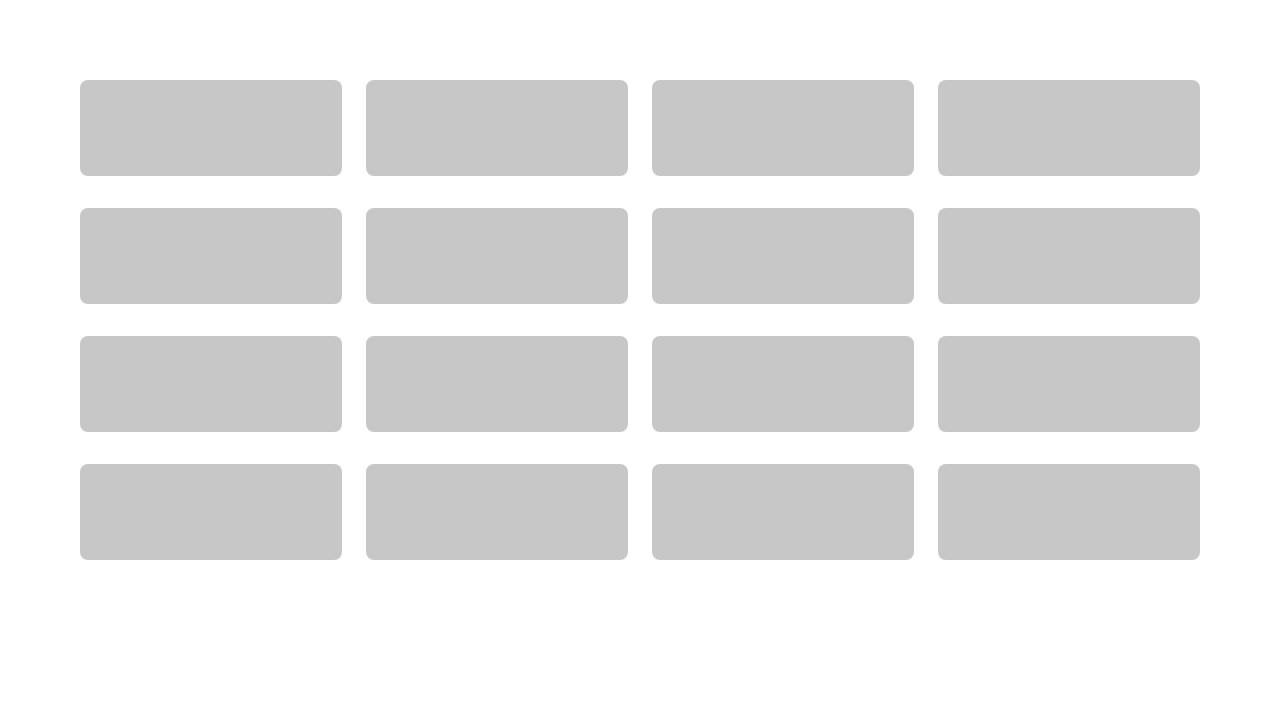
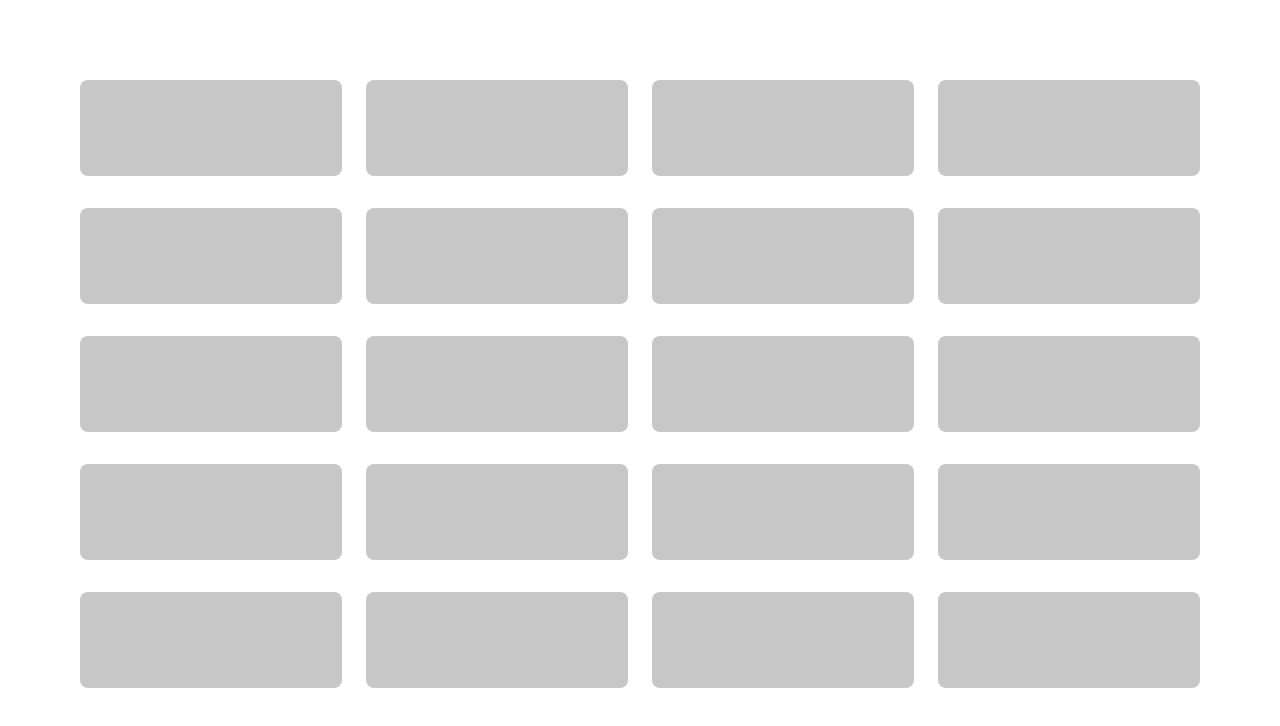
Before and after one commit to patchwork-body/tiles-game, a React (Create React App) app: page / in a window 1280 px wide. Shown: the top 726 px of the page. Built offline with nearby package versions, Linux system fonts and the light colour scheme.

Commit message:
reveal tiles

```diff
--- a/src/components/app/app.tsx
+++ b/src/components/app/app.tsx
@@ -2,7 +2,7 @@ import React from 'react';
 import { Grid } from '../grid';
 
 const App: AppComponent = () => {
-  return <Grid rows={4} columns={4} />;
+  return <Grid rows={5} columns={4} />;
 };
 
 export { App };
--- a/src/components/grid/@types/index.d.ts
+++ b/src/components/grid/@types/index.d.ts
@@ -1,10 +1,11 @@
 import { List, Map } from 'immutable';
 
 type GridState = Map<{
+  prevRevealedTile: GridTile | null;
   tiles: List<List<GridTile>>;
 }>;
 
-type GridTile = TileProps;
+type GridTile = { removed: boolean } & TileProps;
 
 type GridAction = {
   type: string;
--- a/src/components/grid/grid.tsx
+++ b/src/components/grid/grid.tsx
@@ -2,40 +2,50 @@ import React, { useReducer } from 'react';
 import { List, Map } from 'immutable';
 
 import { Tile } from '../tile';
-import { gridReducer } from './reducer';
+import { gridReducer, GRID_ACTIONS } from './reducer';
 import { GridComponent, GridTile } from './@types';
 
 const Grid: GridComponent = ({ rows, columns }) => {
   const tiles = [];
   const colors = ['red', 'green', 'blue', 'pink'];
 
-  for (let rowIndex = 1; rowIndex <= rows; rowIndex++) {
+  for (let rowIndex = 0; rowIndex < rows; rowIndex++) {
     const row = [];
-    for (let columnIndex = 1; columnIndex <= columns; columnIndex++) {
-      row.push({ hidden: true, color: colors[columnIndex - 1] });
+    for (let columnIndex = 0; columnIndex < columns; columnIndex++) {
+      row.push({
+        index: columns * rowIndex + columnIndex,
+        hidden: true,
+        removed: false,
+        color: colors[columnIndex],
+      });
     }
     tiles.push(List.of(...row));
   }
 
   const [state, dispatch] = useReducer(
     gridReducer,
-    Map({ tiles: List.of(...tiles) }),
+    Map({ prevRevealedTile: null, tiles: List.of(...tiles) }),
   );
-  console.log(dispatch);
+
+  const clickHandler = (index: number) => {
+    const row = (index - (index % columns)) / columns;
+    const column = index % columns;
+
+    dispatch({ type: GRID_ACTIONS.REVEAL_TILE, payload: { row, column } });
+  };
 
   return (
     <div className="grid">
       {state.get('tiles').map((row: List<GridTile>, rowIndex: number) => {
-        return row
-          .sortBy(Math.random)
-          .map((tile: GridTile, columnIndex: number) => {
+        return row.map((tile: GridTile, columnIndex: number) => {
           return (
             <div
+              hidden={tile.removed}
               className="grid__tile"
               key={rowIndex + columnIndex}
               style={{ gridRow: rowIndex + 1, gridColumn: columnIndex + 1 }}
             >
-                <Tile {...tile} />
+              <Tile {...tile} clickHandler={clickHandler} />
             </div>
           );
         });
--- a/src/components/grid/reducer.ts
+++ b/src/components/grid/reducer.ts
@@ -5,14 +5,18 @@ enum GRID_ACTIONS {
 }
 
 const gridReducer: GridReducer = (state, action) => {
-  switch (action.type) {
-    case GRID_ACTIONS.REVEAL_TILE:
-      return state.updateIn(
+  if (action.type === GRID_ACTIONS.REVEAL_TILE) {
+    const { row, column } = action.payload;
+    const targetTile = state.get('tiles').get(row).get(column);
+
+    return state
+      .updateIn(
         ['tiles', action.payload.row, action.payload.column],
         (tile: GridTile) => ({ ...tile, hidden: false }),
-      );
-    default:
-      return state;
+      )
+      .update('prevRevealedTile', () => targetTile);
+  } else {
+    return state;
   }
 };
 
--- a/src/components/tile/@types/index.d.ts
+++ b/src/components/tile/@types/index.d.ts
@@ -1,5 +1,7 @@
 type TileProps = {
   hidden: boolean;
   color: string;
+  index: number;
+  clickHandler(index: number): void;
 };
 type TileComponent = (props: TileProps) => ReactElement;
--- a/src/components/tile/tile.css
+++ b/src/components/tile/tile.css
@@ -5,5 +5,5 @@
 }
 
 .tile_hidden {
-  visibility: hidden;
+  opacity: 0;
 }
--- a/src/components/tile/tile.tsx
+++ b/src/components/tile/tile.tsx
@@ -1,14 +1,24 @@
-import React from 'react';
+import React, { SyntheticEvent } from 'react';
 
-const Tile: TileComponent = ({ color, hidden }) => {
+const Tile: TileComponent = ({ index, color, hidden, clickHandler }) => {
   const classList = ['tile'];
 
   if (hidden) {
     classList.push('tile_hidden');
   }
 
+  const onClick = (event: SyntheticEvent) => {
+    const index = Number(event.currentTarget.getAttribute('data-index'));
+    clickHandler(index);
+  };
+
   return (
-    <div className={classList.join(' ')} style={{ background: color }}></div>
+    <div
+      data-index={index}
+      className={classList.join(' ')}
+      style={{ background: color }}
+      onClick={onClick}
+    ></div>
   );
 };
 
```
Lines whose indentation alone changed are shown as unchanged.
